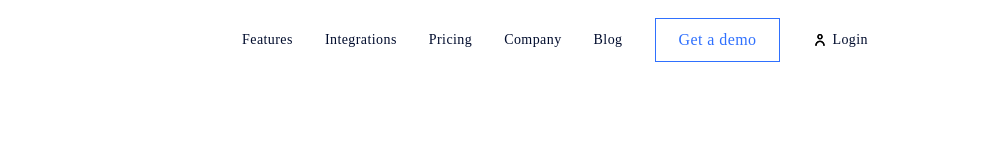
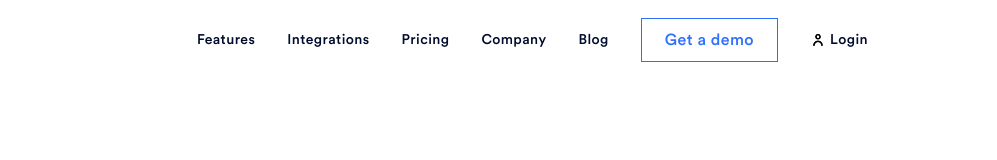
Before and after one commit to webdevtoday/okwine-test, a plain HTML site: page index.html in a window 1280 px wide. Shown: the full height of the page, 283-1280 px from the left. Drawn offline with Linux system fonts and the light colour scheme; the site is published under a folder, as on GitHub Pages, so addresses that start at the root find nothing.

Commit message:
Change path to font style.css.

```diff
--- a/css/style.css
+++ b/css/style.css
@@ -2,7 +2,7 @@
     font-family: 'Circular Std';
     src: url('CircularStd-Medium.eot');
     src: local('Circular Std Medium'), local('CircularStd-Medium'),
-        url('/fonts/circular-std/CircularStd-Medium.woff2') format('woff2');
+        url('../fonts/circular-std/CircularStd-Medium.woff2') format('woff2');
     font-weight: 500;
     font-style: normal;
 }
```
